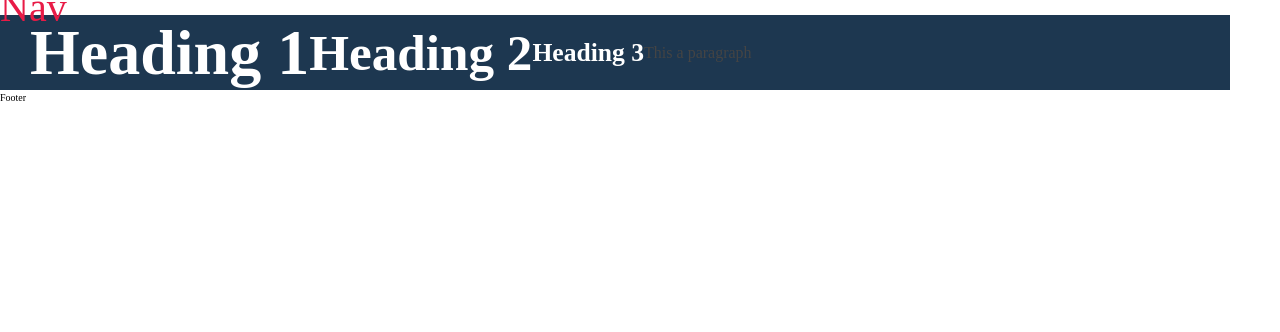
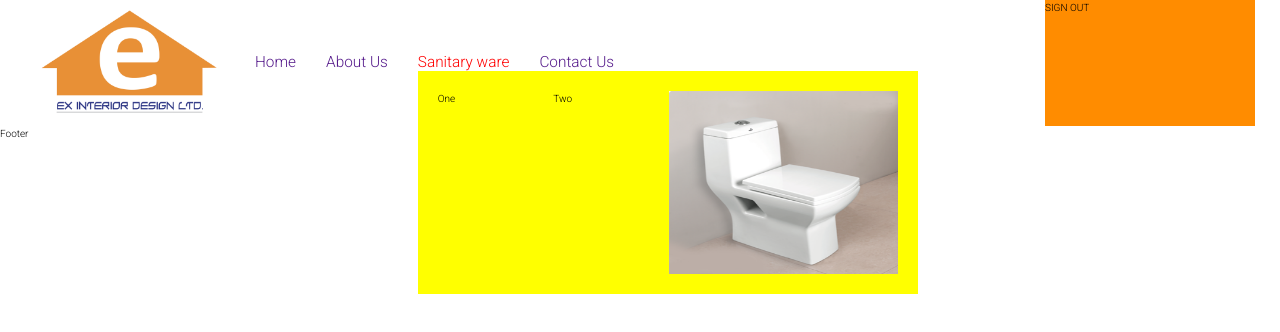
Before and after one commit to emagwebsolutions/exinterior, a Next.js app: page / in a window 1280 px wide. Shown: the top 332 px of the page. Built offline with nearby package versions, Linux system fonts and the light colour scheme.

Commit message:
Commit Five

```diff
--- a/components/Layout.tsx
+++ b/components/Layout.tsx
@@ -1,5 +1,4 @@
 import React from 'react';
-import Nav from 'components/nav/Nav';
 import Footer from 'components/footer/Footer'
 import Meta from 'components/Meta'
 
@@ -15,7 +14,6 @@ const Layout = ({ children }: Children) => {
       keywords: 'y',
       title: 'EX INTERIOR DESIGN LTD'
     }}/>
-      <Nav />
       <main>{children}</main>
       <Footer />
     </>
--- a/components/nav/Nav.tsx
+++ b/components/nav/Nav.tsx
@@ -1,10 +1,96 @@
-import React from 'react'
-import style from './nav.module.scss'
+import React from 'react';
+import styles from './nav.module.scss';
+import Image from 'next/image';
+import Link from 'next/link';
 
 const Nav = () => {
   return (
-    <div className={style.color}>Nav</div>
-  )
-}
+    <nav className={styles.wrapper}>
+      <div className="container">
+        <div className="col-1">
+          <Link href="/">
+            <a>
+              <Image
+                src="/logo.PNG"
+                alt="Logo"
+                layout="responsive"
+                width="5"
+                height="3"
+              />
+            </a>
+          </Link>
+        </div>
+        <div className="col-7">
+          <ul>
+            <li>
+              <Link href="">
+                <a>Home</a>
+              </Link>
+            </li>
 
-export default Nav
+            <li>
+              <Link href="">
+                <a>About Us</a>
+              </Link>
+            </li>
+
+
+
+
+
+
+            <li>
+              <Link href="">
+                <a>Sanitary ware</a>
+              </Link>
+
+
+              <ul>
+                <li>One</li>
+                <li>Two</li>
+
+                <li>
+                  <Image
+                    src="/wc.PNG"
+                    alt=""
+                    width="5"
+                    height="4"
+                    layout="responsive"
+                  />
+                </li>
+              </ul>
+
+
+            </li>
+
+
+
+
+
+
+
+
+
+
+
+
+
+
+
+
+
+
+            <li>
+              <Link href="">
+                <a>Contact Us</a>
+              </Link>
+            </li>
+          </ul>
+        </div>
+        <div className="col-1 bg-warning">SIGN OUT</div>
+      </div>
+    </nav>
+  );
+};
+
+export default Nav;
--- a/components/nav/nav.module.scss
+++ b/components/nav/nav.module.scss
@@ -1,6 +1,47 @@
 @import '../../styles/config.scss';
 
-.color {
-  color: danger();
-  font-size: 4rem;
+.wrapper {
+  div {
+    div:nth-of-type(2) {
+      display: flex;
+      align-items: center;
+      padding-inline: 2em;
+      ul {
+        display: flex;
+        gap: 3em;
+        li:nth-of-type(3){
+          position: relative;
+
+          a{
+            color: red;
+          }
+
+          ul{
+            background-color: yellow;
+            padding: 1em;
+            display: flex;
+            width: 50rem;
+            position: absolute;
+            li:last-child{
+              padding: 1em;
+              flex-basis: 30rem;
+            }
+            li:not(:last-child){
+              padding: 1em;
+              flex-basis: 10rem;
+            }
+          }
+
+        }
+
+        li {
+
+          a {
+            font-size: clamp(10px, 1.2vw, 1.6rem);
+            text-decoration: none;
+          }
+        }
+      }
+    }
+  }
 }
--- a/pages/index.tsx
+++ b/pages/index.tsx
@@ -1,17 +1,16 @@
 import type { NextPage } from 'next';
 import Head from 'next/head';
 import Image from 'next/image';
-import styles from '../styles/Home.module.css';
+import styles from '../styles/Home.module.scss';
+import Nav from 'components/nav/Nav';
 
 const Home: NextPage = () => {
   return (
     <>
-      <div className="container bg-primary text-white p-3">
-        <h1>Heading 1</h1>
-        <h2>Heading 2</h2>
-        <h3>Heading 3</h3>
-        <p>This a paragraph</p>
-      </div>
+      <section className="">
+        <Nav />
+      </section>
+
     </>
   );
 };
--- a/styles/Home.module.css
+++ /dev/null
@@ -1,129 +0,0 @@
-.container {
-  padding: 0 2rem;
-}
-
-.main {
-  min-height: 100vh;
-  padding: 4rem 0;
-  flex: 1;
-  display: flex;
-  flex-direction: column;
-  justify-content: center;
-  align-items: center;
-}
-
-.footer {
-  display: flex;
-  flex: 1;
-  padding: 2rem 0;
-  border-top: 1px solid #eaeaea;
-  justify-content: center;
-  align-items: center;
-}
-
-.footer a {
-  display: flex;
-  justify-content: center;
-  align-items: center;
-  flex-grow: 1;
-}
-
-.title a {
-  color: #0070f3;
-  text-decoration: none;
-}
-
-.title a:hover,
-.title a:focus,
-.title a:active {
-  text-decoration: underline;
-}
-
-.title {
-  margin: 0;
-  line-height: 1.15;
-  font-size: 4rem;
-}
-
-.title,
-.description {
-  text-align: center;
-}
-
-.description {
-  margin: 4rem 0;
-  line-height: 1.5;
-  font-size: 1.5rem;
-}
-
-.code {
-  background: #fafafa;
-  border-radius: 5px;
-  padding: 0.75rem;
-  font-size: 1.1rem;
-  font-family: Menlo, Monaco, Lucida Console, Liberation Mono, DejaVu Sans Mono,
-    Bitstream Vera Sans Mono, Courier New, monospace;
-}
-
-.grid {
-  display: flex;
-  align-items: center;
-  justify-content: center;
-  flex-wrap: wrap;
-  max-width: 800px;
-}
-
-.card {
-  margin: 1rem;
-  padding: 1.5rem;
-  text-align: left;
-  color: inherit;
-  text-decoration: none;
-  border: 1px solid #eaeaea;
-  border-radius: 10px;
-  transition: color 0.15s ease, border-color 0.15s ease;
-  max-width: 300px;
-}
-
-.card:hover,
-.card:focus,
-.card:active {
-  color: #0070f3;
-  border-color: #0070f3;
-}
-
-.card h2 {
-  margin: 0 0 1rem 0;
-  font-size: 1.5rem;
-}
-
-.card p {
-  margin: 0;
-  font-size: 1.25rem;
-  line-height: 1.5;
-}
-
-.logo {
-  height: 1em;
-  margin-left: 0.5rem;
-}
-
-@media (max-width: 600px) {
-  .grid {
-    width: 100%;
-    flex-direction: column;
-  }
-}
-
-@media (prefers-color-scheme: dark) {
-  .card,
-  .footer {
-    border-color: #222;
-  }
-  .code {
-    background: #111;
-  }
-  .logo img {
-    filter: invert(1);
-  }
-}
--- a/styles/globals.scss
+++ b/styles/globals.scss
@@ -9,6 +9,7 @@ body {
   min-height: 100vh;
   padding: 0;
   margin: 0;
+  font-family: 'Roboto', sans-serif;
 }
 
 *,
@@ -42,11 +43,46 @@ img {
   width: calc(100% - 5rem);
   display: flex;
   flex-wrap: wrap;
+  margin-inline: auto;
   div {
-    flex: 5rem 1 1;
+    flex-grow: 1;
+    flex-shrink: 1;
   }
+  .col-1{
+    flex-basis: 10rem;
+  }
+  .col-2{
+    flex-basis: 20rem;
+  }
+  .col-3{
+    flex-basis: 30rem;
+  }
+  .col-4{
+    flex-basis: 40rem;
+  }
+  .col-5{
+    flex-basis: 50rem;
+  }
+  .col-6{
+    flex-basis: 60rem;
+  }
+  .col-7{
+    flex-basis: 70rem;
+  }
+  .col-8{
+    flex-basis: 80rem;
+  }
+  .col-9{
+    flex-basis: 90rem;
+  }
+  .col-10{
+    flex-basis: 100rem;
+  }
+
 }
 
 ul {
   list-style: none;
 }
+
+@import url('https://fonts.googleapis.com/css2?family=Roboto:wght@300&display=swap');
```
Also changed, not shown: public/logo.png (added), public/wc.png (added), styles/Home.module.scss (added), styles/Nav.module.scss (deleted).
